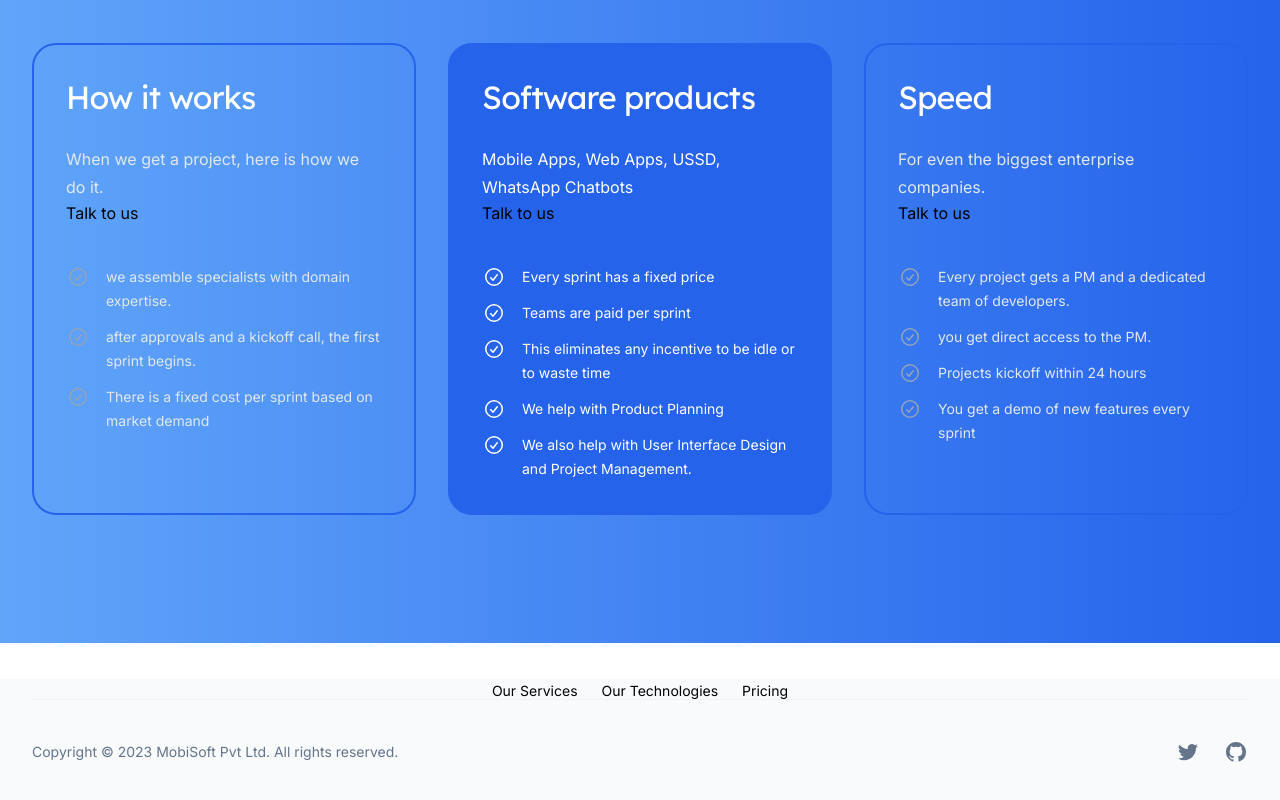
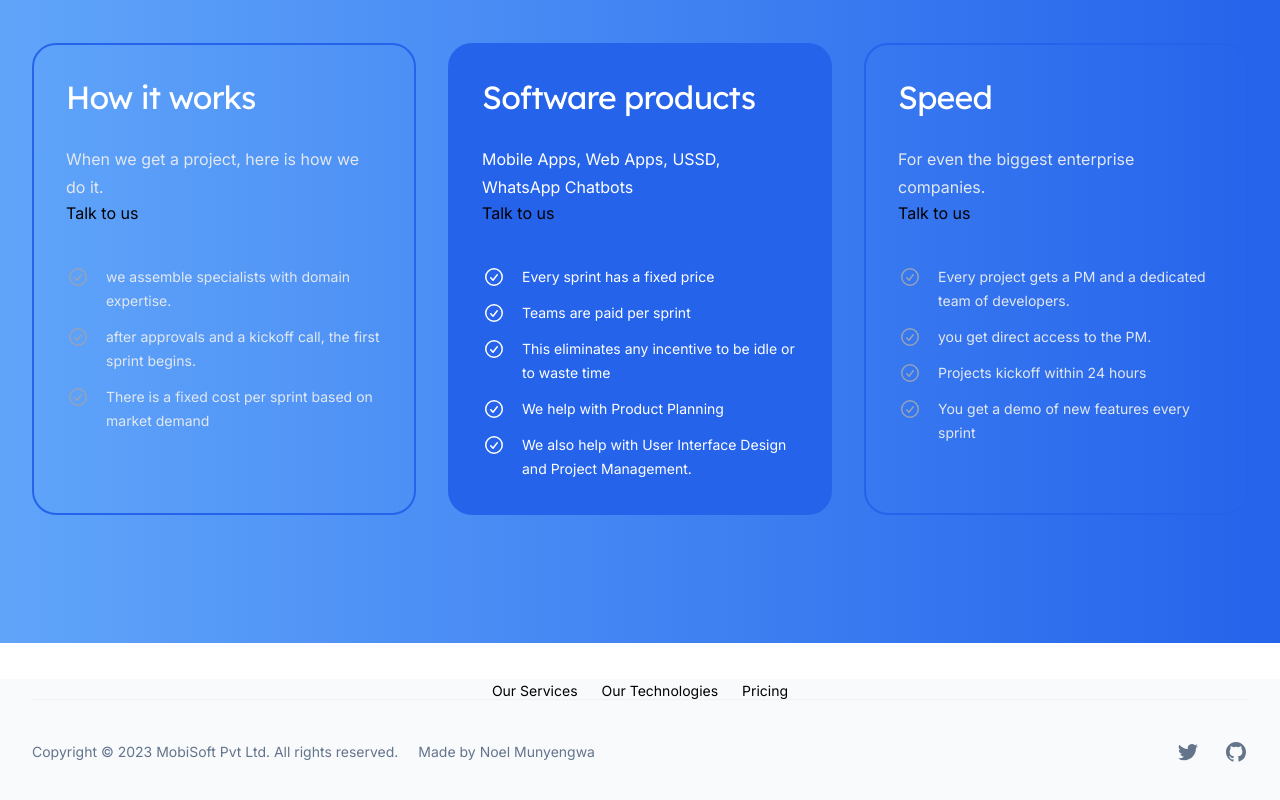
Before and after one commit to nmunyengwa2019/mob-website, a Next.js app: page / in a window 1280 px wide. Shown: the part 5685-6485 px from the top of the page. Built offline with nearby package versions, Linux system fonts and the light colour scheme.

Commit message:
added my number

```diff
--- a/src/components/Footer.jsx
+++ b/src/components/Footer.jsx
@@ -45,10 +45,13 @@ export function Footer() {
               </svg>
             </Link>
           </div>
-          <div className='flex justify-center'>
+          <div className='flex justify-evenly'>
           <p className="mt-3 text-sm text-slate-500 sm:mt-0 flex justify-center">
             Copyright &copy; {new Date().getFullYear()} MobiSoft Pvt Ltd. All rights
             reserved.
+
+          </p> <p className="mt-3 mx-5 text-sm text-slate-500 sm:mt-0 flex justify-center">
+            Made by Noel Munyengwa
 
           </p>
           </div>
--- a/src/pages/register.jsx
+++ b/src/pages/register.jsx
@@ -16,7 +16,7 @@ export default function Register() {
       <Header/>
       <AuthLayout>
        <div>
-       Call an Expert <a href="tel:0719222402"><i class="fas fa-phone"></i><span className='text-blue-600'>+26371 922 2402</span></a>
+       Call an Expert <a href="tel:0719222402"><i class="fas fa-phone"></i><span className='text-blue-600'>+26378 2678 233</span></a>
        </div>
         <h2 className="text-lg mt-6 font-semibold text-gray-900">
             Request a meeting
```
